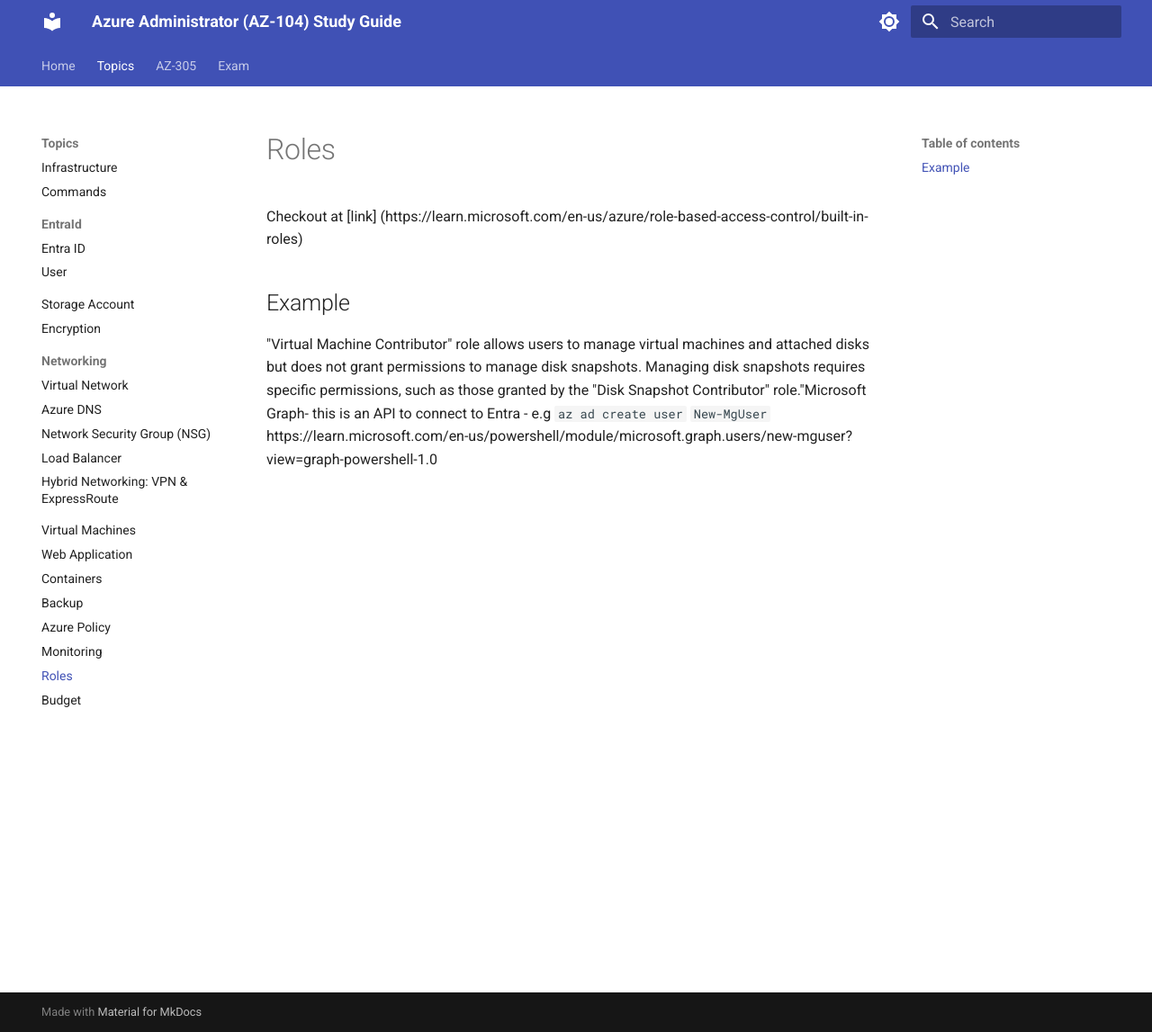
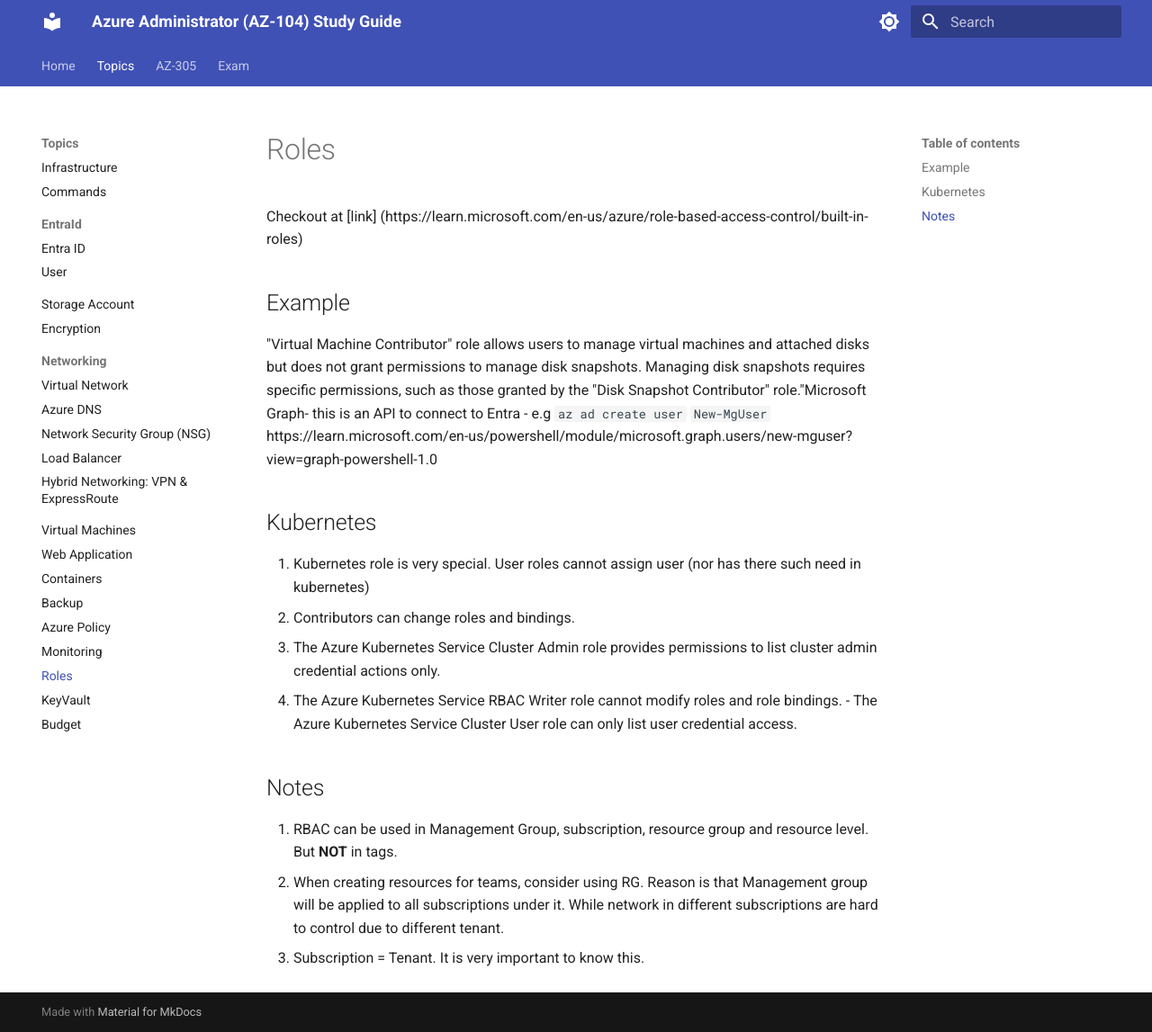
Before and after one commit to yoonghan/AZ-104-Azure-Administrator-Associate, an MkDocs documentation site: the page built from docs/Roles.md, in a window 1280 px wide and 1147 px high. Shown: the whole window at 90% size. Built offline with MkDocs 1.6.1 and Material for MkDocs 9.7.7, drawn with Linux system fonts in a browser that asks for light colours.

Commit message:
Update docs

```diff
--- a/docs/Roles.md
+++ b/docs/Roles.md
@@ -5,3 +5,14 @@
 ## Example
 "Virtual Machine Contributor" role allows users to manage virtual machines and attached disks but does not grant permissions to manage disk snapshots. Managing disk snapshots requires specific permissions, such as those granted by the "Disk Snapshot Contributor" role."Microsoft Graph- this is an API to connect to Entra
 - e.g `az ad create user` `New-MgUser` https://learn.microsoft.com/en-us/powershell/module/microsoft.graph.users/new-mguser?view=graph-powershell-1.0
+
+## Kubernetes
+1. Kubernetes role is very special. User roles cannot assign user (nor has there such need in kubernetes)
+  - Contributors can change roles and bindings.
+  - The Azure Kubernetes Service Cluster Admin role provides permissions to list cluster admin credential actions only.
+  - The Azure Kubernetes Service RBAC Writer role cannot modify roles and role bindings. - The Azure Kubernetes Service Cluster User role can only list user credential access.
+
+## Notes
+1. RBAC can be used in Management Group, subscription, resource group and resource level. But **NOT** in tags.
+2. When creating resources for teams, consider using RG. Reason is that Management group will be applied to all subscriptions under it. While network in different subscriptions are hard to control due to different tenant.
+3. Subscription = Tenant. It is very important to know this.
--- a/mkdocs.yml
+++ b/mkdocs.yml
@@ -47,6 +47,7 @@
     - AzurePolicy.md
     - Monitoring.md
     - Roles.md
+    - KeyVault.md
     - Budget.md
   - AZ-305:
     - AZ-305/BluePrint.md
```
Also changed, not shown: docs/AZ-305/ApplicationArchitecture.md (+58 -0 lines), docs/AZ-305/Compute.md (+1 -0 lines), docs/AZ-305/Migration.md (+2 -0 lines), docs/AZ-305/RelationalDB.md (+10 -0 lines), docs/Backup.md (+1 -0 lines), docs/KeyVault.md (added, +17 -0 lines), docs/Virtual-Network.md (+9 -8 lines).
